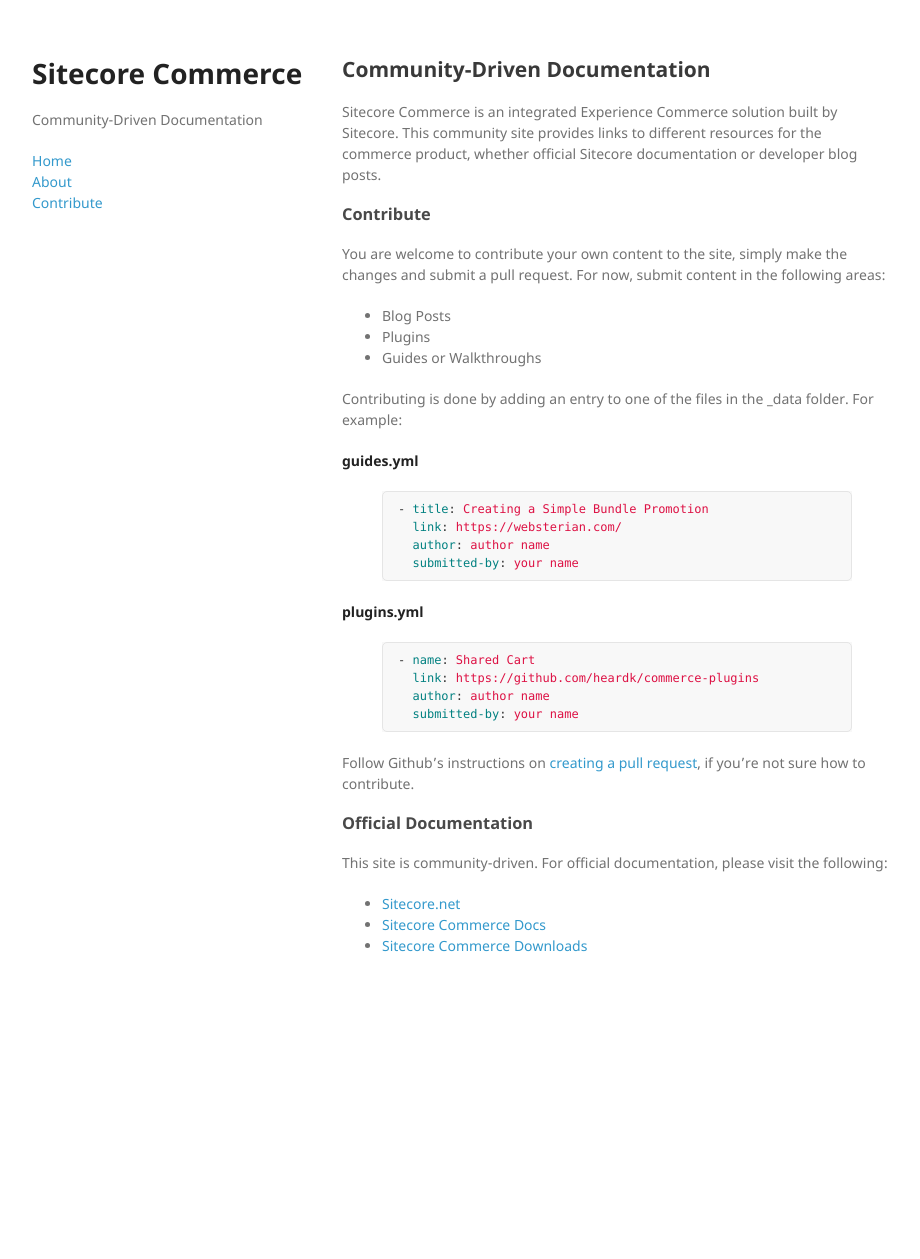
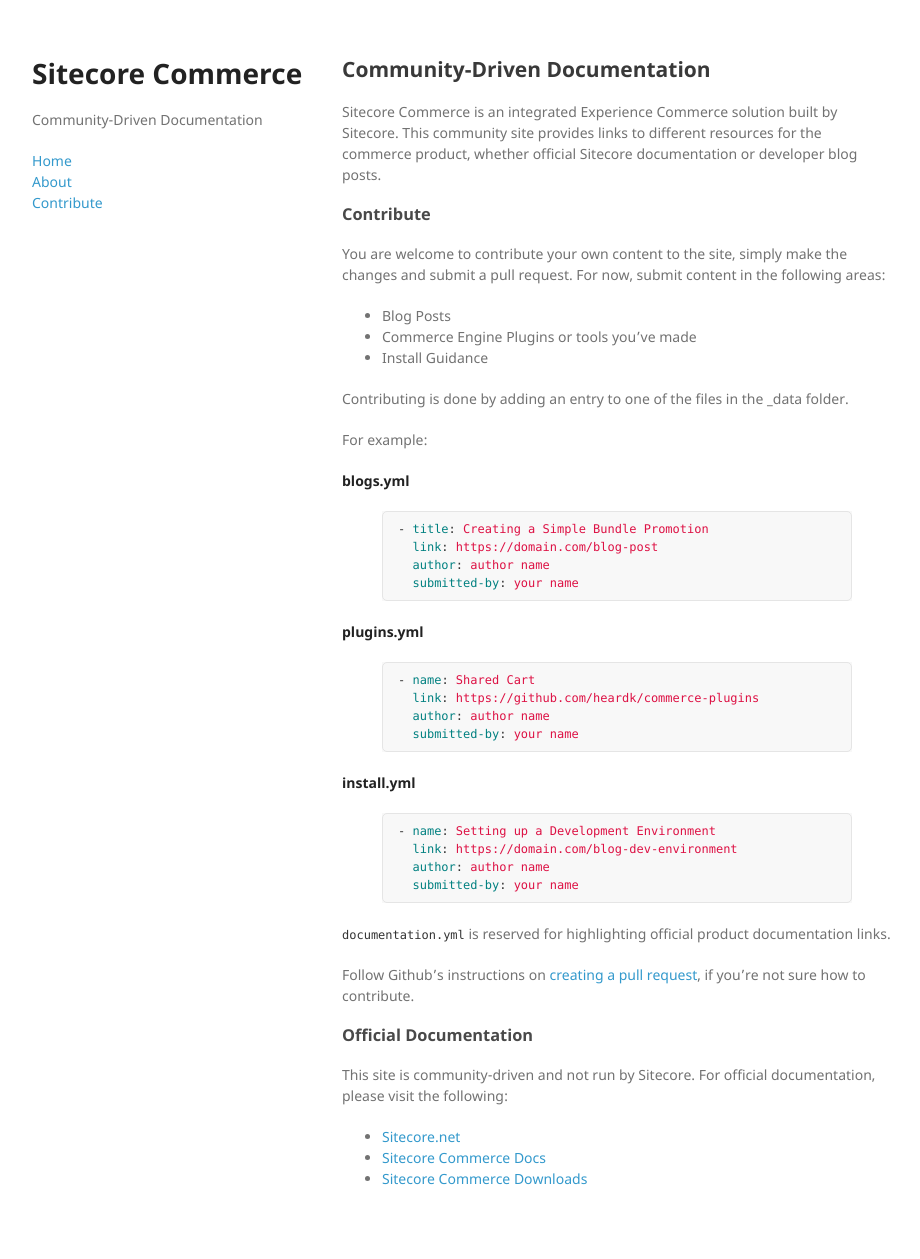
Before and after one commit to CommerceMinion/commerce-community-docs, a Jekyll site: the page built from about.md, in a window 1280 px wide. Shown: the whole page, without its empty margins (26-946 px from the left). Built offline with Jekyll 4.4.1, drawn with Linux system fonts in a browser that asks for light colours; before the commit the page ends 1026 px from its top, so only the background shows below that.

Commit message:
updated styles and about

```diff
--- a/_sass/app.scss
+++ b/_sass/app.scss
@@ -27,10 +27,6 @@ a:hover.symRegister {
     font-weight: bold;
 }
 
-.content-post {
-    padding-bottom: 5px;
-}
-
 .content-section {
     padding-bottom: 20px;
 }
--- a/about.md
+++ b/about.md
@@ -12,16 +12,18 @@ Sitecore Commerce is an integrated Experience Commerce solution built by Sitecor
 You are welcome to contribute your own content to the site, simply make the changes and submit a pull request. For now, submit content in the following areas:
 
 - Blog Posts
-- Plugins
-- Guides or Walkthroughs
+- Commerce Engine Plugins or tools you've made
+- Install Guidance
 
-Contributing is done by adding an entry to one of the files in the _data folder. For example:
+Contributing is done by adding an entry to one of the files in the _data folder.
 
-**guides.yml**
+For example:
+
+**blogs.yml**
 
 {% highlight yml %}
 - title: Creating a Simple Bundle Promotion
-  link: https://websterian.com/
+  link: https://domain.com/blog-post
   author: author name
   submitted-by: your name
 {% endhighlight %}
@@ -35,11 +37,22 @@ Contributing is done by adding an entry to one of the files in the _data folder.
   submitted-by: your name
 {% endhighlight %}
 
+**install.yml**
+
+{% highlight yml %}
+- name: Setting up a Development Environment
+  link: https://domain.com/blog-dev-environment
+  author: author name
+  submitted-by: your name
+{% endhighlight %}
+
+`documentation.yml` is reserved for highlighting official product documentation links.
+
 Follow Github's instructions on [creating a pull request](https://help.github.com/articles/creating-a-pull-request/), if you're not sure how to contribute.
 
 ### Official Documentation
 
-This site is community-driven. For official documentation, please visit the following:
+This site is community-driven and not run by Sitecore. For official documentation, please visit the following:
 
 - [Sitecore.net](https://sitecore.net)
 - [Sitecore Commerce Docs](https://doc.sitecore.net/sitecore_commerce)
```
Also changed, not shown: index.md (+5 -5 lines).
